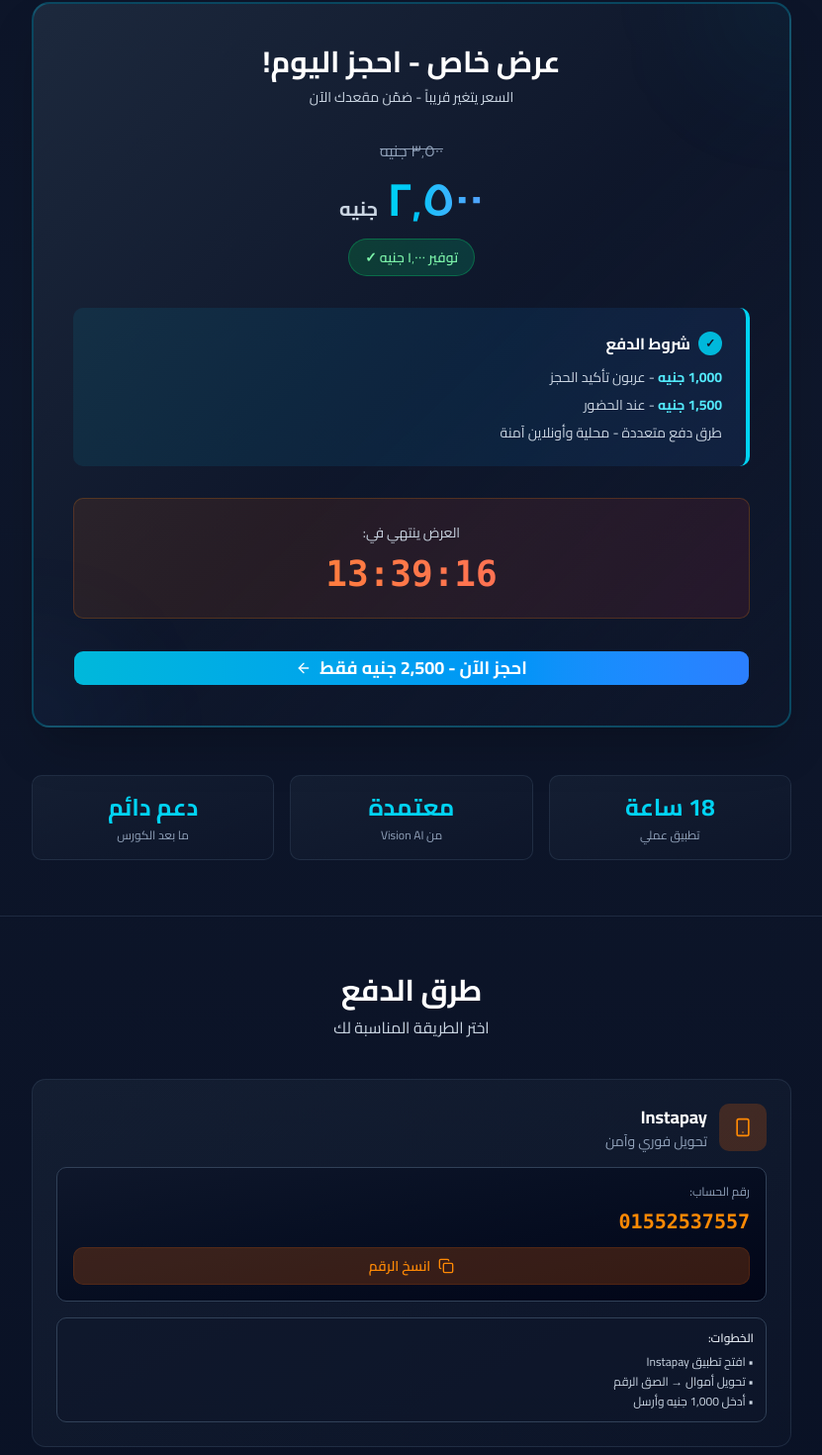
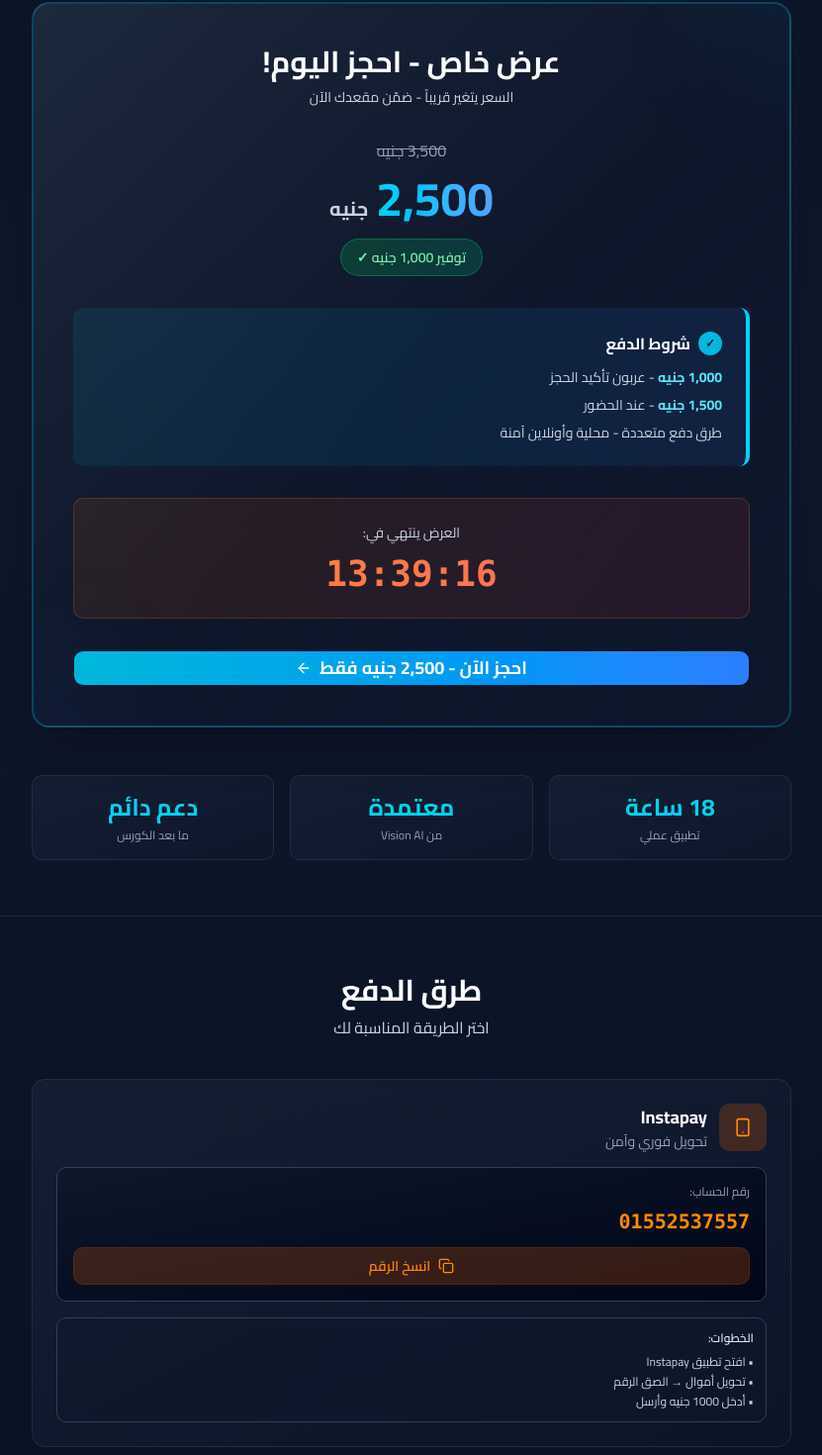
Before and after one commit to alzaytonashow-ai/crm-course, a Next.js app: page / in a window 1280 px wide. Shown: the part 3336-4806 px from the top of the page at 99% size, without its empty margins (224-1055 px from the left). Built offline with nearby package versions, Linux system fonts and the light colour scheme.

Commit message:
feat: update payment amounts and currency format to US
Co-authored-by: alzaytonashow-ai <312076538+alzaytonashow-ai@users.noreply.github.com>

```diff
--- a/components/payment-methods.tsx
+++ b/components/payment-methods.tsx
@@ -84,7 +84,7 @@ export default function PaymentMethods() {
               <p className="font-semibold text-slate-200 mb-2">الخطوات:</p>
               <p>• افتح تطبيق Instapay</p>
               <p>• تحويل أموال → الصق الرقم</p>
-              <p>• أدخل 1,000 جنيه وأرسل</p>
+              <p>• أدخل 1000 جنيه وأرسل</p>
             </div>
           </div>
         </div>
--- a/components/pricing-section.tsx
+++ b/components/pricing-section.tsx
@@ -83,18 +83,18 @@ export default function PricingSection() {
             <div className="flex flex-col items-center mb-8">
               <div className="flex items-baseline gap-3 mb-3">
                 <span className="text-sm sm:text-base text-slate-400 line-through">
-                  {paymentInfo?.originalAmount.toLocaleString('ar-EG')} جنيه
+                  {paymentInfo?.originalAmount.toLocaleString('en-US')} جنيه
                 </span>
               </div>
               <div className="flex items-baseline gap-2 mb-4">
                 <span className="text-4xl sm:text-5xl font-bold text-transparent bg-clip-text bg-gradient-to-r from-cyan-400 to-blue-400">
-                  {paymentInfo?.amount.toLocaleString('ar-EG') || '2,500'}
+                  {paymentInfo?.amount.toLocaleString('en-US') || '2,500'}
                 </span>
                 <span className="text-lg sm:text-xl font-bold text-slate-300">جنيه</span>
               </div>
               <div className="px-3 sm:px-4 py-2 rounded-full bg-gradient-to-r from-green-500/20 to-emerald-500/20 border border-green-400/30">
                 <p className="text-xs sm:text-sm font-semibold text-green-300">
-                  توفير {paymentInfo?.discount.toLocaleString('ar-EG') || '1,000'} جنيه ✓
+                  توفير {paymentInfo?.discount.toLocaleString('en-US') || '1,000'} جنيه ✓
                 </p>
               </div>
             </div>
```
